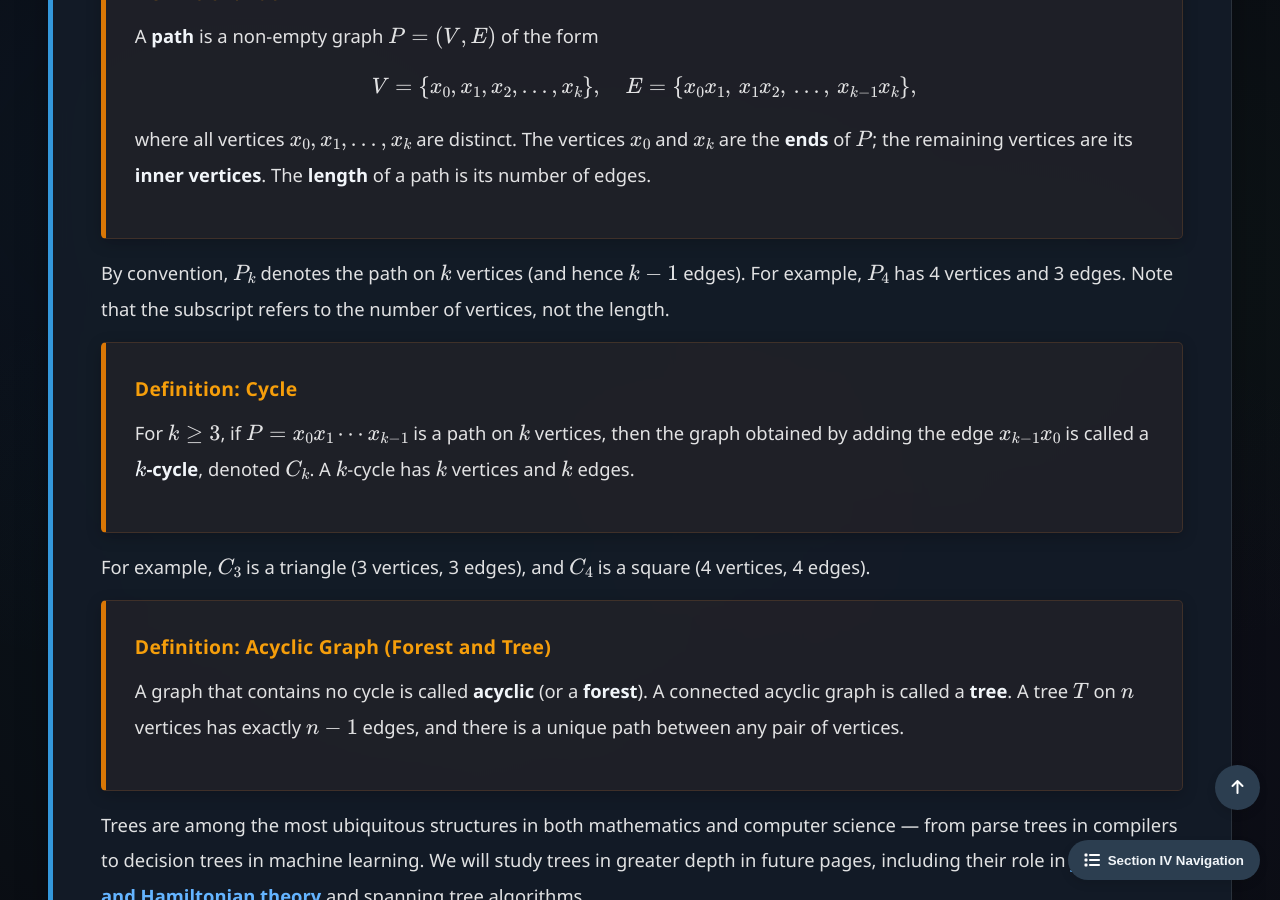
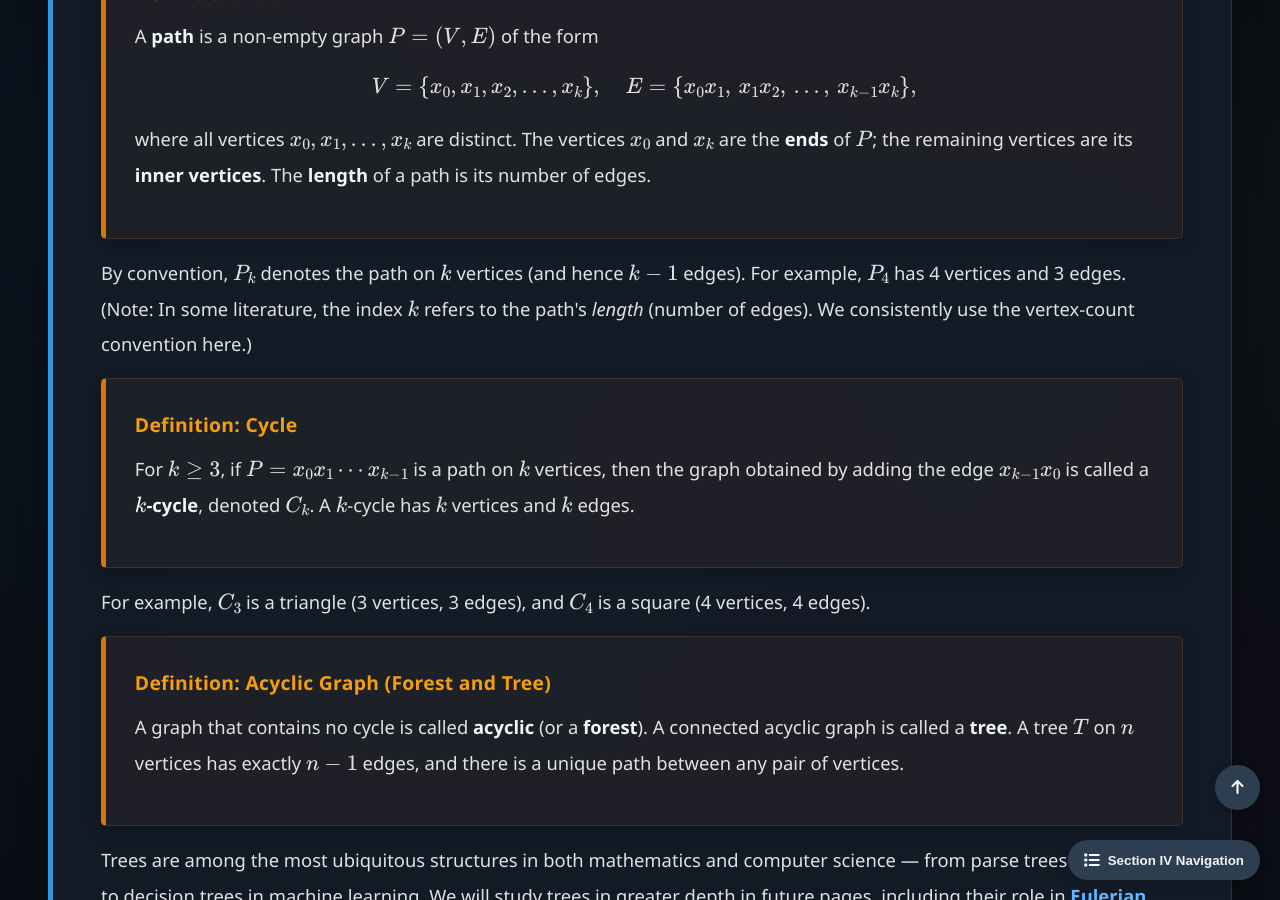
Before and after one commit to Yusukey01/yusukey01.github.io, a Jekyll site: the page built from Mathematics/Discrete/intro_graph.html, in a window 1280 px wide and 900 px high, scrolled down 8936 px. Built offline with Jekyll 4.4.1, drawn with Linux system fonts in a browser that asks for light colours.

Commit message:
fixed style, texts

```diff
--- a/Mathematics/Discrete/intro_graph.html
+++ b/Mathematics/Discrete/intro_graph.html
@@ -392,8 +392,10 @@ uses_python: false
                 </div>
 
                 <p>
-                    By convention, \(P_k\) denotes the path on \(k\) vertices (and hence \(k - 1\) edges). For example, \(P_4\) has
-                    4 vertices and 3 edges. Note that the subscript refers to the number of vertices, not the length.
+                    By convention, \(P_k\) denotes the path on \(k\) vertices (and hence \(k - 1\) edges).
+                    For example, \(P_4\) has 4 vertices and 3 edges.
+                    (Note: In some literature, the index \(k\) refers to the path's <em>length</em> (number of edges).
+                    We consistently use the vertex-count convention here.)
                 </p>
 
                 <div class="theorem">
```
